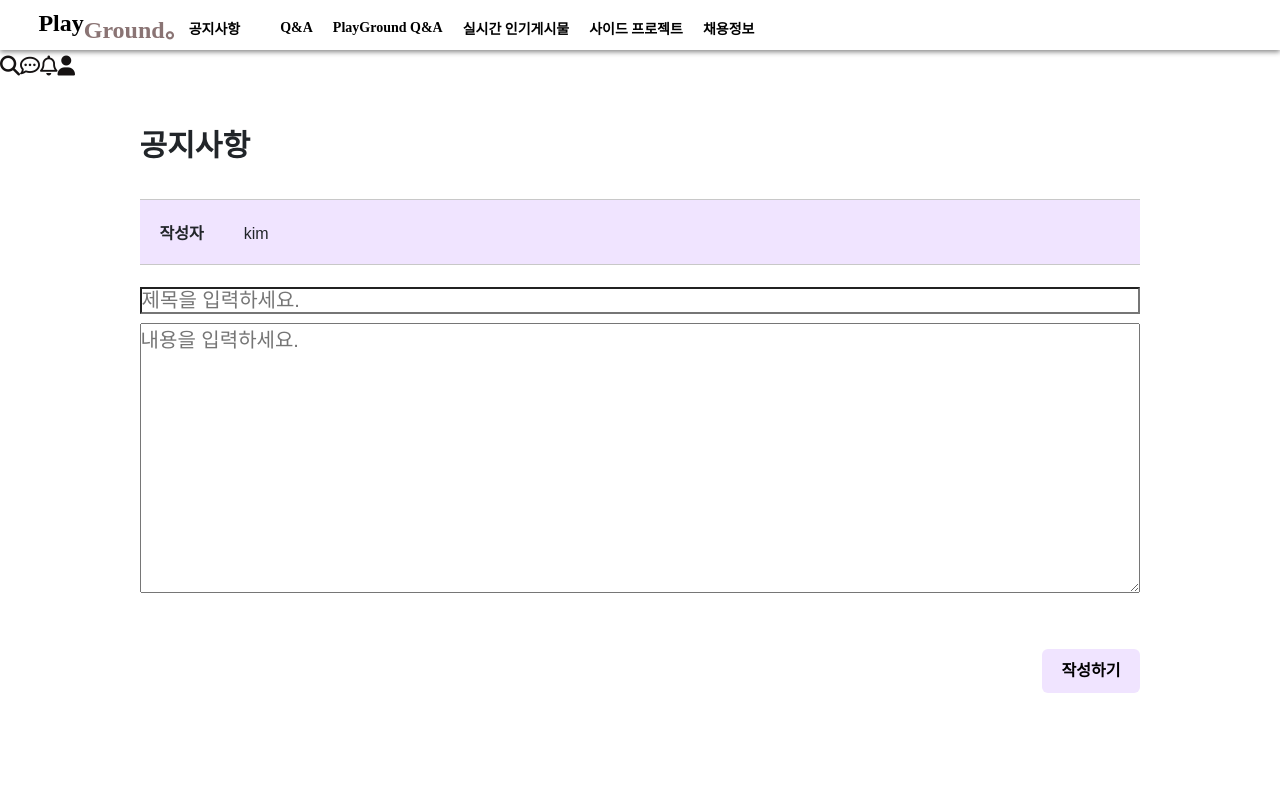
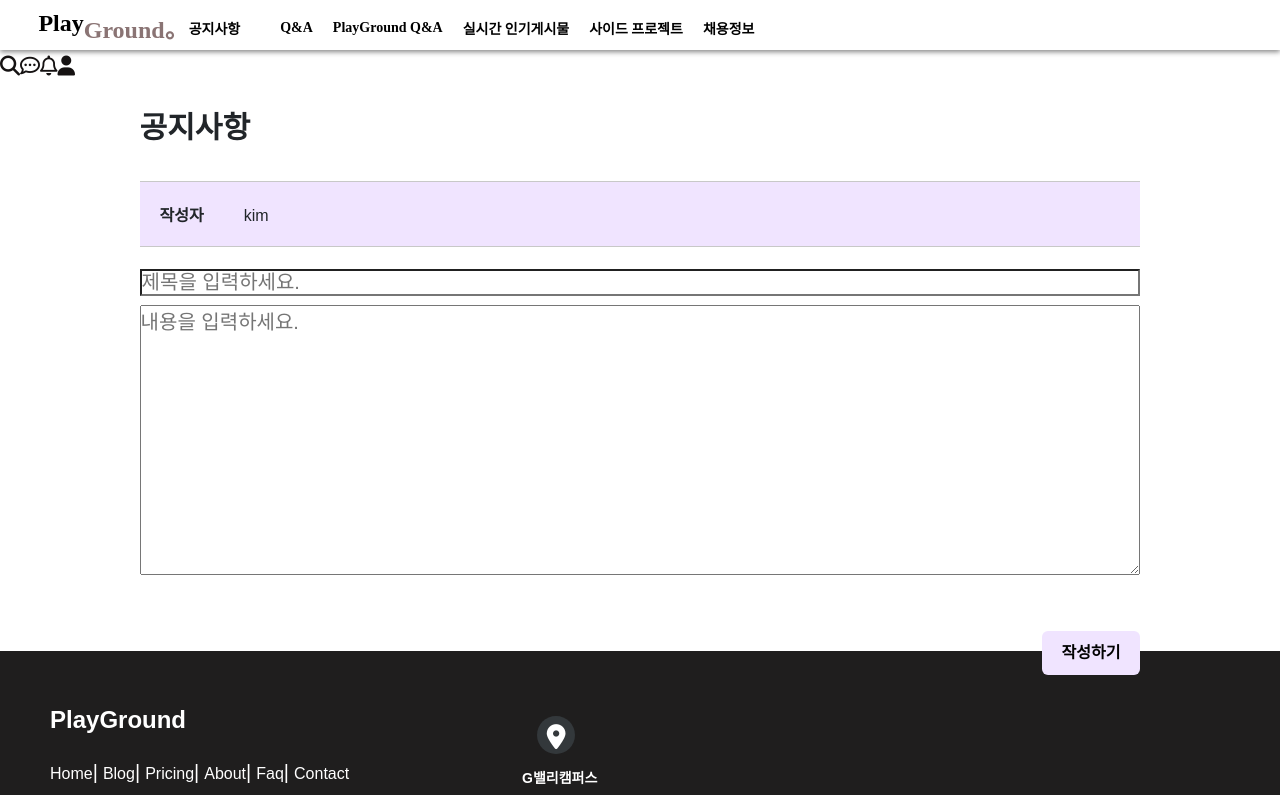
Before and after one commit to jaynamm/playground-react, a React (Create React App) app: page /notice/write in a window 1280 px wide. Shown: the top 795 px of the page. Built offline with nearby package versions, Linux system fonts and the light colour scheme.

Commit message:
Refactor: br 태그 제거

```diff
--- a/src/components/Notice/NoticeWrite.js
+++ b/src/components/Notice/NoticeWrite.js
@@ -3,6 +3,7 @@ import axios from 'axios'
 import Header from "../../components/Base/Header";
 import { useNavigate } from 'react-router-dom';
 import '../../styles/Notice/NoticeWrite.css';
+import Footer from "../Base/Footer";
 
 export default function NoticeWrite() {
     const [title, setTitle] = useState('');
@@ -49,7 +50,7 @@ export default function NoticeWrite() {
 
     return(
         <div>
-            <Header /><br />
+            <Header />
         <div align="center" class="notice-write-board">
             <div class="notice-title">
                 공지사항
@@ -82,6 +83,7 @@ export default function NoticeWrite() {
             >작성하기
             </button>
         </div>
+        <Footer />
         </div>
     );
 };
```
